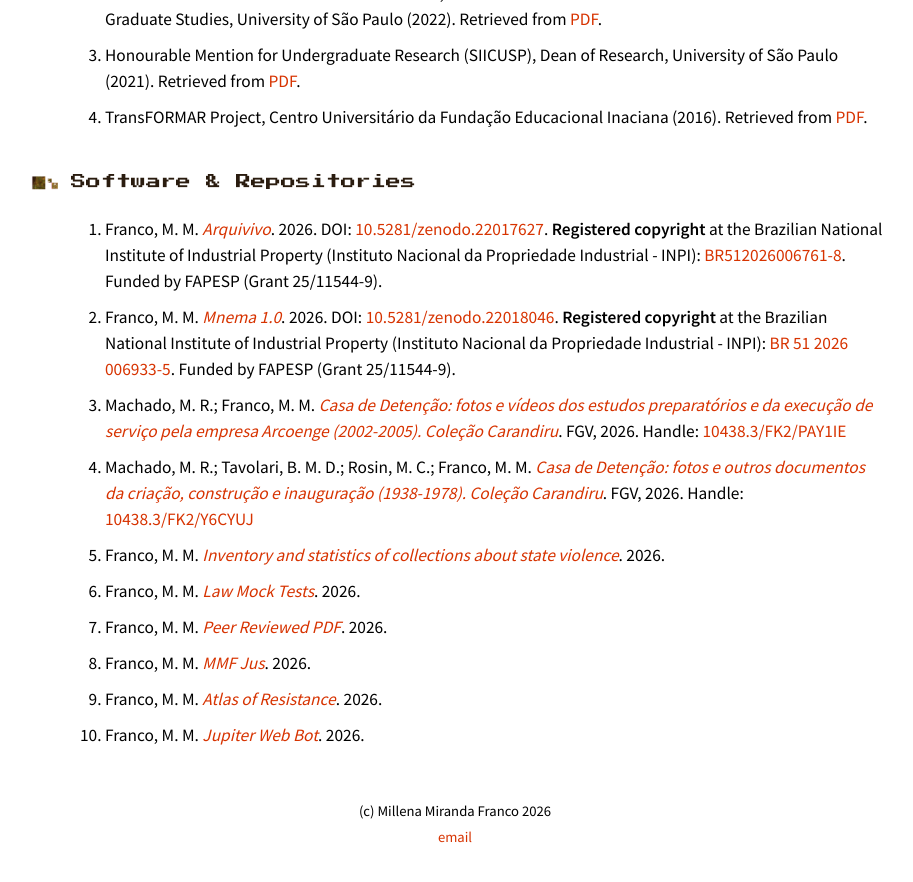
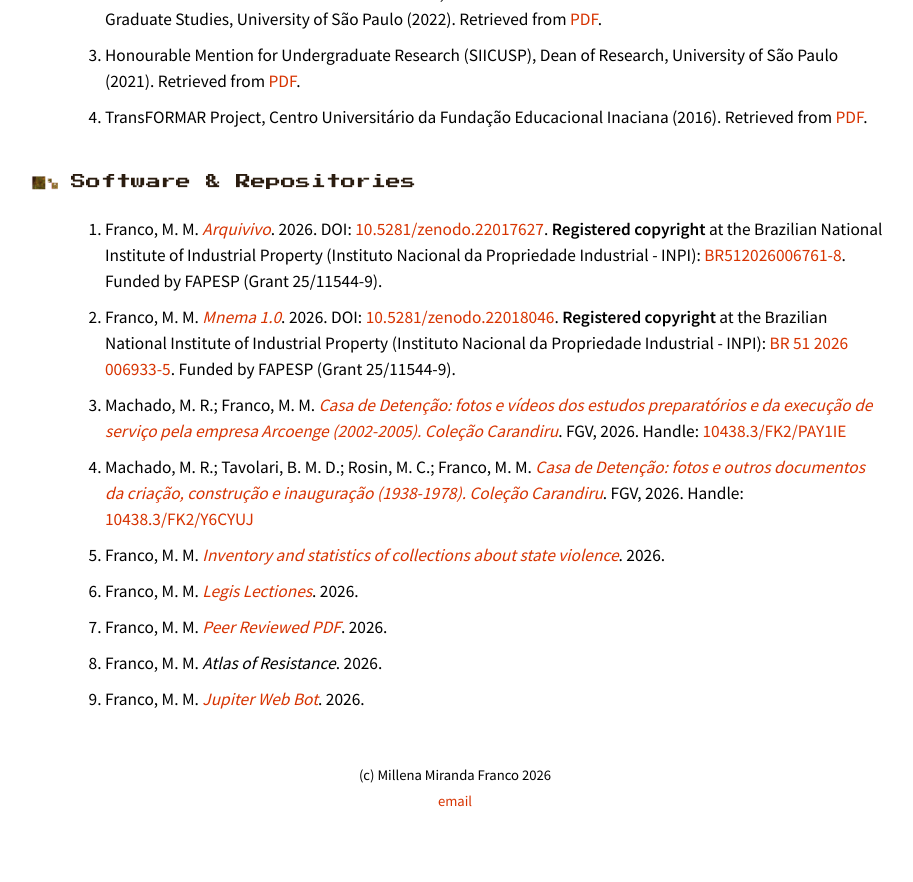
Before and after one commit to mmillenaa/millena, a Jekyll site: the page index.html, which Jekyll copies as it is, in a window 1280 px wide and 900 px high, scrolled down 4051 px. Shown: the top 882 px of the window, without its empty margins (185-1098 px from the left). Built offline with Jekyll 4.4.1, drawn with Linux system fonts in a browser that asks for light colours.

Commit message:
Modify project links and titles in index.html
Updated project links and titles in the HTML list.

```diff
--- a/index.html
+++ b/index.html
@@ -271,10 +271,9 @@
       <li>Machado, M. R.; Franco, M. M. <a href="https://hdl.handle.net/10438.3/FK2/PAY1IE" target="_blank"><span style="font-style: italic;">Casa de Detenção: fotos e vídeos dos estudos preparatórios e da execução de serviço pela empresa Arcoenge (2002-2005). Coleção Carandiru</span></a>. FGV, 2026. Handle: <a href="https://hdl.handle.net/10438.3/FK2/PAY1IE" target="_blank">10438.3/FK2/PAY1IE</a></li>
       <li>Machado, M. R.; Tavolari, B. M. D.; Rosin, M. C.; Franco, M. M. <a href="https://hdl.handle.net/10438.3/FK2/Y6CYUJ" target="_blank"><span style="font-style: italic;">Casa de Detenção: fotos e outros documentos da criação, construção e inauguração (1938-1978). Coleção Carandiru</span></a>. FGV, 2026. Handle: <a href="https://hdl.handle.net/10438.3/FK2/Y6CYUJ" target="_blank">10438.3/FK2/Y6CYUJ</a></li>
       <li>Franco, M. M. <a href="https://github.com/mmillenaa/inventory-and-statistics" target="_blank"><span style="font-style: italic;">Inventory and statistics of collections about state violence</span></a>. 2026.</li>
-      <li>Franco, M. M. <a href="https://github.com/mmillenaa/law-mock-tests" target="_blank"><span style="font-style: italic;">Law Mock Tests</span></a>. 2026.</li>
+      <li>Franco, M. M. <a href="https://law-mock-tests.pages.dev" target="_blank"><span style="font-style: italic;">Legis Lectiones</span></a>. 2026.</li>
       <li>Franco, M. M. <a href="https://github.com/mmillenaa/peer-reviewed-pdf" target="_blank"><span style="font-style: italic;">Peer Reviewed PDF</span></a>. 2026.</li>
-      <li>Franco, M. M. <a href="https://github.com/mmillenaa/mmf-jus" target="_blank"><span style="font-style: italic;">MMF Jus</span></a>. 2026.</li>
-      <li>Franco, M. M. <a href="https://github.com/mmillenaa/atlas-of-resistance" target="_blank"><span style="font-style: italic;">Atlas of Resistance</span></a>. 2026.</li>
+      <li>Franco, M. M. <span style="font-style: italic;">Atlas of Resistance</span></a>. 2026.</li>
       <li>Franco, M. M. <a href="https://github.com/mmillenaa/jupiter-web-bot" target="_blank"><span style="font-style: italic;">Jupiter Web Bot</span></a>. 2026.</li>
     </ol>
 
```
